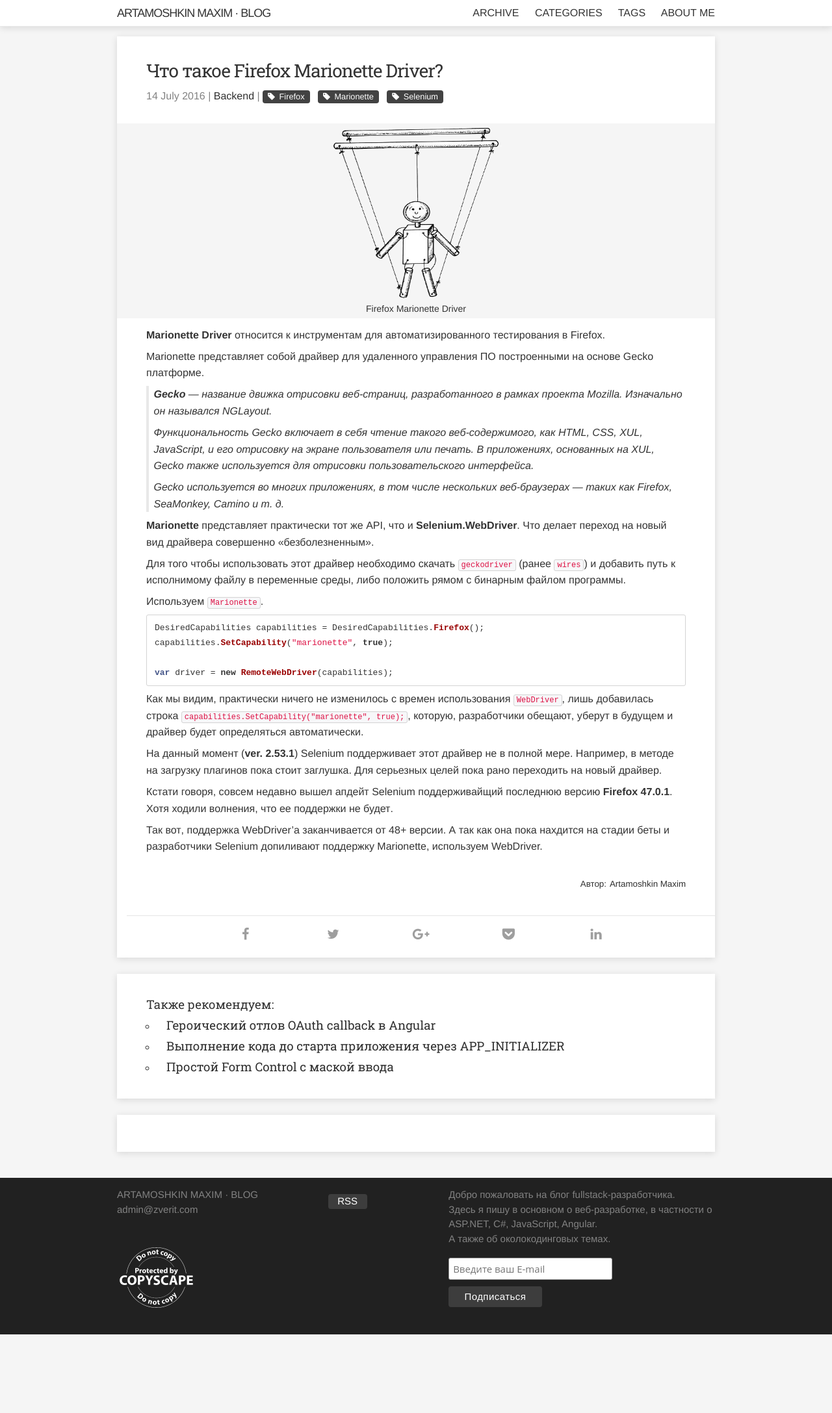
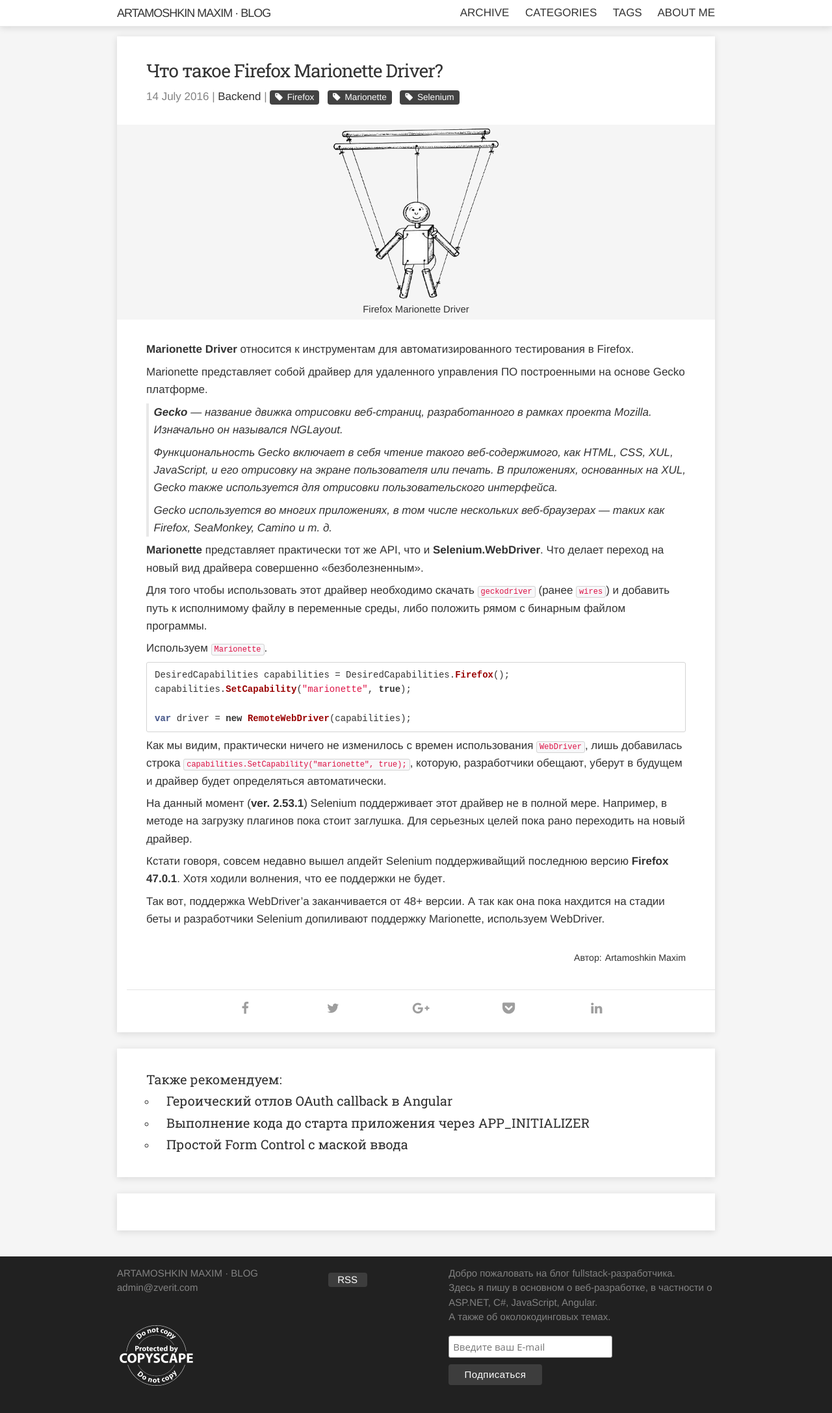
Before and after one commit to martamoshkin/blog.zverit.com, a Jekyll site: the page built from _posts/2016-7-15-what-is-firefox-marionette-driver.md, in a window 1280 px wide. Shown: the whole page at 65% size. Built offline with Jekyll 4.4.1, drawn with Linux system fonts in a browser that asks for light colours; comment, search, counter and statistics services are not loaded; before the commit the page ends 2054 px from its top, so only the background shows below that.

Commit message:
make font more bigger

```diff
--- a/_sass/_layout.scss
+++ b/_sass/_layout.scss
@@ -230,7 +230,7 @@
   height: 300px;
   text-align: center;
   flex-direction: column;
-  background-color: #F5F5F5;
+  background-color: $background-color;
   justify-content: center;
 
   .image {
@@ -348,7 +348,7 @@
 }
 
 .post-content {
-  padding-top: 5px;
+  padding-top: 25px;
 
   h2 {
     font-size: 32px;
--- a/_sass/_syntax-highlighting.scss
+++ b/_sass/_syntax-highlighting.scss
@@ -12,7 +12,7 @@
     @extend %vertical-rhythm;
 
     code {
-        font-size: 13px;
+        font-size: 14px;
     }
 
     .highlighter-rouge & {
--- a/css/main.scss
+++ b/css/main.scss
@@ -5,7 +5,7 @@
 
 // Our variables
 $base-font-family: "Arimo",Helvetica,sans-serif;;
-$base-font-size:   16px;
+$base-font-size:   17px;
 $base-font-weight: 400;
 $small-font-size:  $base-font-size * 0.875;
 $base-line-height: 1.5;
```
